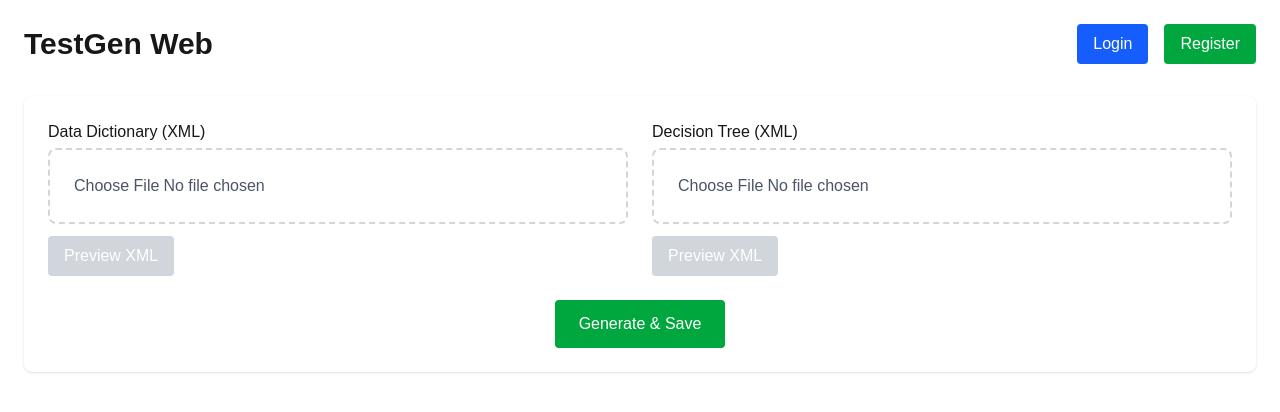
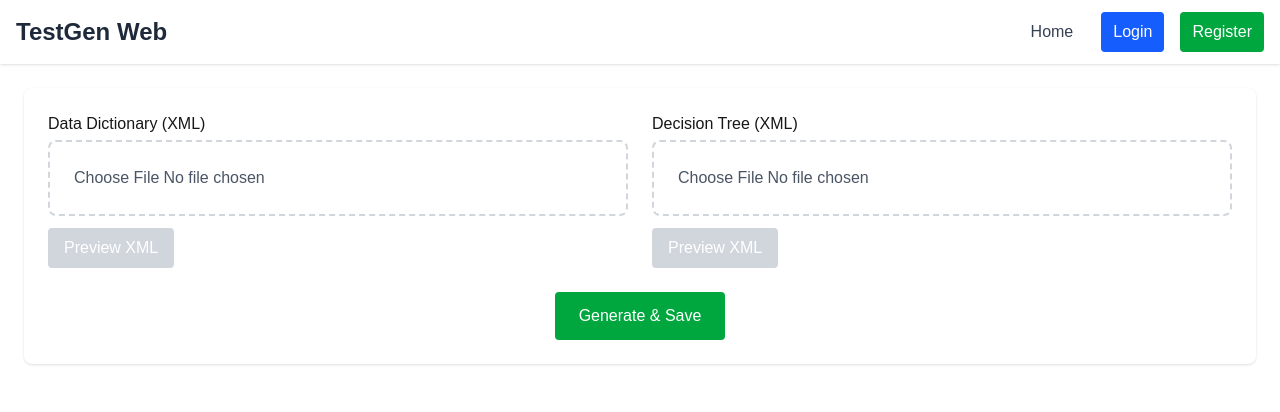
Before and after one commit to Likesloth/TestGen-Frontend, a Next.js app: page / in a window 1280 px wide. Shown: the top 412 px of the page. Built offline with nearby package versions, Linux system fonts and the light colour scheme; no server answers.

Commit message:
add Navbar

```diff
--- /dev/null
+++ b/src/components/Navbar.js
@@ -0,0 +1,71 @@
+import Link from 'next/link';
+
+export default function Navbar({
+  isLoggedIn,
+  currentUser,
+  onLoginOpen,
+  onRegisterOpen,
+  onLogout
+}) {
+  return (
+    <nav className="bg-white shadow">
+      <div className="container mx-auto px-4">
+        <div className="flex justify-between items-center h-16">
+          <Link
+            href="/"
+            className="text-2xl font-bold text-gray-800 hover:text-gray-900"
+          >
+            TestGen Web
+          </Link>
+
+          <div className="flex items-center space-x-4">
+            <Link
+              href="/"
+              className="px-3 py-2 text-gray-700 hover:text-blue-600"
+            >
+              Home
+            </Link>
+
+            {isLoggedIn && (
+              <Link
+                href="/history"
+                className="px-3 py-2 text-gray-700 hover:text-blue-600"
+              >
+                History
+              </Link>
+            )}
+
+            {!isLoggedIn ? (
+              <>
+                <button
+                  onClick={onLoginOpen}
+                  className="px-3 py-2 bg-blue-600 text-white rounded hover:bg-blue-700"
+                >
+                  Login
+                </button>
+                <button
+                  onClick={onRegisterOpen}
+                  className="px-3 py-2 bg-green-600 text-white rounded hover:bg-green-700"
+                >
+                  Register
+                </button>
+              </>
+            ) : (
+              <>
+                <span className="px-3 py-2 text-gray-700">
+                  Hello, {currentUser}
+                </span>
+                <button
+                  onClick={onLogout}
+                  className="px-3 py-2 bg-red-600 text-white rounded hover:bg-red-700"
+                >
+                  Logout
+                </button>
+              </>
+            )}
+          </div>
+        </div>
+      </div>
+    </nav>
+  );
+}
--- a/src/pages/history.js
+++ b/src/pages/history.js
@@ -1,14 +1,14 @@
-// src/pages/history.js
 import { useEffect, useState } from 'react';
 import { useRouter } from 'next/router';
-import Link from 'next/link';
+import Navbar from '../components/Navbar';
+import Link   from 'next/link';
 import { listRuns } from '../api/runs';
 
 export default function HistoryPage() {
   const router = useRouter();
 
-  const [runs, setRuns]         = useState([]);
-  const [loading, setLoading]   = useState(true);
+  const [runs, setRuns]               = useState([]);
+  const [loading, setLoading]         = useState(true);
   const [isLoggedIn, setIsLoggedIn]   = useState(false);
   const [currentUser, setCurrentUser] = useState('');
 
@@ -19,6 +19,7 @@ export default function HistoryPage() {
       setIsLoggedIn(true);
       setCurrentUser(username);
     }
+
     async function fetchRuns() {
       const data = await listRuns();
       setRuns(data);
@@ -40,24 +41,17 @@ export default function HistoryPage() {
   }
 
   return (
-    <main className="container mx-auto p-6 space-y-6 relative min-h-screen">
-      {/* Header */}
-      <div className="flex justify-between items-center">
-        <h1 className="text-3xl font-bold">TestGen Web</h1>
-        {isLoggedIn && (
-          <div className="flex items-center space-x-4">
-            <span className="text-gray-700">Hello, {currentUser}</span>
-            <button
-              onClick={handleLogout}
-              className="px-4 py-2 bg-red-600 text-white rounded hover:bg-red-700"
-            >
-              Logout
-            </button>
-          </div>
-        )}
-      </div>
+    <>
+      <Navbar
+        isLoggedIn={isLoggedIn}
+        currentUser={currentUser}
+        onLoginOpen={() => {}}
+        onRegisterOpen={() => {}}
+        onLogout={handleLogout}
+      />
 
-      <h2 className="text-2xl font-semibold">Test Run History</h2>
+      <main className="container mx-auto p-6 space-y-6">
+        <h2 className="text-2xl font-semibold">TestGen History</h2>
 
         {runs.length === 0 ? (
           <p>No runs yet.</p>
@@ -96,14 +90,7 @@ export default function HistoryPage() {
             </tbody>
           </table>
         )}
-
-      {/* Fixed back button in bottom-left corner */}
-      <Link
-        href="/"
-        className="fixed bottom-4 left-4 px-4 py-2 bg-blue-600 text-white rounded hover:bg-blue-700"
-      >
-        Back to TestGen
-      </Link>
       </main>
+    </>
   );
 }
--- a/src/pages/index.js
+++ b/src/pages/index.js
@@ -1,6 +1,5 @@
-// src/pages/index.js
 import { useState, useEffect } from 'react';
-import Link                 from 'next/link';
+import Navbar               from '../components/Navbar';
 import PartitionView        from '../components/PartitionView';
 import TestCaseList         from '../components/TestCaseList';
 import XMLPreviewModal      from '../components/XMLPreviewModal';
@@ -10,30 +9,23 @@ import { generateTestRun }  from '../api/generate';
 import { login, register }  from '../api/auth';
 
 export default function Home() {
-  // Data & form state
   const [data, setData]               = useState(null);
   const [loading, setLoading]         = useState(false);
 
-  // Auth & user state
   const [isLoggedIn, setIsLoggedIn]   = useState(false);
   const [currentUser, setCurrentUser] = useState('');
 
-  // File previews
   const [dataDictPreview, setDataDictPreview]         = useState('');
   const [decisionTreePreview, setDecisionTreePreview] = useState('');
 
-  // XML preview modal
   const [xmlModal, setXmlModal] = useState({
     open: false,
     title: '',
     content: ''
   });
-
-  // Auth modals
   const [loginOpen, setLoginOpen]       = useState(false);
   const [registerOpen, setRegisterOpen] = useState(false);
 
-  // On mount, restore auth state
   useEffect(() => {
     const token    = localStorage.getItem('token');
     const username = localStorage.getItem('username');
@@ -43,7 +35,6 @@ export default function Home() {
     }
   }, []);
 
-  // FileReader for previews
   const handleFilePreview = (file, setter) => {
     if (!file) return setter('');
     const reader = new FileReader();
@@ -51,13 +42,12 @@ export default function Home() {
     reader.readAsText(file);
   };
 
-  // XML preview handlers
   const openXmlModal = (title, content) => {
     setXmlModal({ open: true, title, content });
   };
-  const closeXmlModal = () => setXmlModal(m => ({ ...m, open: false }));
+  const closeXmlModal = () =>
+    setXmlModal(m => ({ ...m, open: false }));
 
-  // Login handler
   const handleLogin = async (username, password) => {
     const { success, token, error } = await login(username, password);
     if (success) {
@@ -71,7 +61,6 @@ export default function Home() {
     }
   };
 
-  // Register handler
   const handleRegister = async (username, password) => {
     const { success, error } = await register(username, password);
     if (success) {
@@ -82,7 +71,13 @@ export default function Home() {
     }
   };
 
-  // Generate & save test run
+  const handleLogout = () => {
+    localStorage.removeItem('token');
+    localStorage.removeItem('username');
+    setIsLoggedIn(false);
+    setCurrentUser('');
+  };
+
   const handleSubmit = async e => {
     e.preventDefault();
     if (!isLoggedIn) {
@@ -105,59 +100,21 @@ export default function Home() {
     }
   };
 
-  // Logout
-  const handleLogout = () => {
-    localStorage.removeItem('token');
-    localStorage.removeItem('username');
-    setIsLoggedIn(false);
-    setCurrentUser('');
-  };
+  return (
+    <>
+      <Navbar
+        isLoggedIn={isLoggedIn}
+        currentUser={currentUser}
+        onLoginOpen={() => setLoginOpen(true)}
+        onRegisterOpen={() => setRegisterOpen(true)}
+        onLogout={handleLogout}
+      />
 
-  return (
       <main className="container mx-auto p-6 space-y-8">
-      {/* Header */}
-      <div className="flex justify-between items-center">
-        <h1 className="text-3xl font-bold">TestGen Web</h1>
-        {isLoggedIn ? (
-          <div className="flex items-center space-x-4">
-            <span className="text-gray-700">Hello, {currentUser}</span>
-            <Link
-              href="/history"
-              className="px-4 py-2 bg-yellow-500 text-white rounded hover:bg-yellow-600"
-            >
-              History
-            </Link>
-            <button
-              onClick={handleLogout}
-              className="px-4 py-2 bg-red-600 text-white rounded hover:bg-red-700"
-            >
-              Logout
-            </button>
-          </div>
-        ) : (
-          <div className="space-x-4">
-            <button
-              onClick={() => setLoginOpen(true)}
-              className="px-4 py-2 bg-blue-600 text-white rounded hover:bg-blue-700"
-            >
-              Login
-            </button>
-            <button
-              onClick={() => setRegisterOpen(true)}
-              className="px-4 py-2 bg-green-600 text-white rounded hover:bg-green-700"
-            >
-              Register
-            </button>
-          </div>
-        )}
-      </div>
-
-      {/* Upload & Generate Form */}
         <form
           onSubmit={handleSubmit}
           className="grid grid-cols-1 md:grid-cols-2 gap-6 bg-white shadow rounded-lg p-6"
         >
-        {/* Data Dictionary */}
           <div>
             <label className="block mb-1 font-medium">
               Data Dictionary (XML)
@@ -184,7 +141,6 @@ export default function Home() {
             </button>
           </div>
 
-        {/* Decision Tree */}
           <div>
             <label className="block mb-1 font-medium">
               Decision Tree (XML)
@@ -203,7 +159,10 @@ export default function Home() {
               type="button"
               disabled={!decisionTreePreview}
               onClick={() =>
-              openXmlModal('Decision Tree Preview', decisionTreePreview)
+                openXmlModal(
+                  'Decision Tree Preview',
+                  decisionTreePreview
+                )
               }
               className="mt-3 px-4 py-2 bg-blue-600 text-white rounded hover:bg-blue-700 disabled:bg-gray-300"
             >
@@ -211,7 +170,6 @@ export default function Home() {
             </button>
           </div>
 
-        {/* Generate Button */}
           <div className="md:col-span-2 text-center">
             <button
               type="submit"
@@ -223,7 +181,6 @@ export default function Home() {
           </div>
         </form>
 
-      {/* Results */}
         {data && (
           <>
             <PartitionView partitions={data.partitions} />
@@ -241,7 +198,6 @@ export default function Home() {
           </>
         )}
 
-      {/* Modals */}
         <XMLPreviewModal
           isOpen={xmlModal.open}
           title={xmlModal.title}
@@ -259,5 +215,6 @@ export default function Home() {
           onRegister={handleRegister}
         />
       </main>
+    </>
   );
 }
```
Lines whose indentation alone changed are shown as unchanged.
